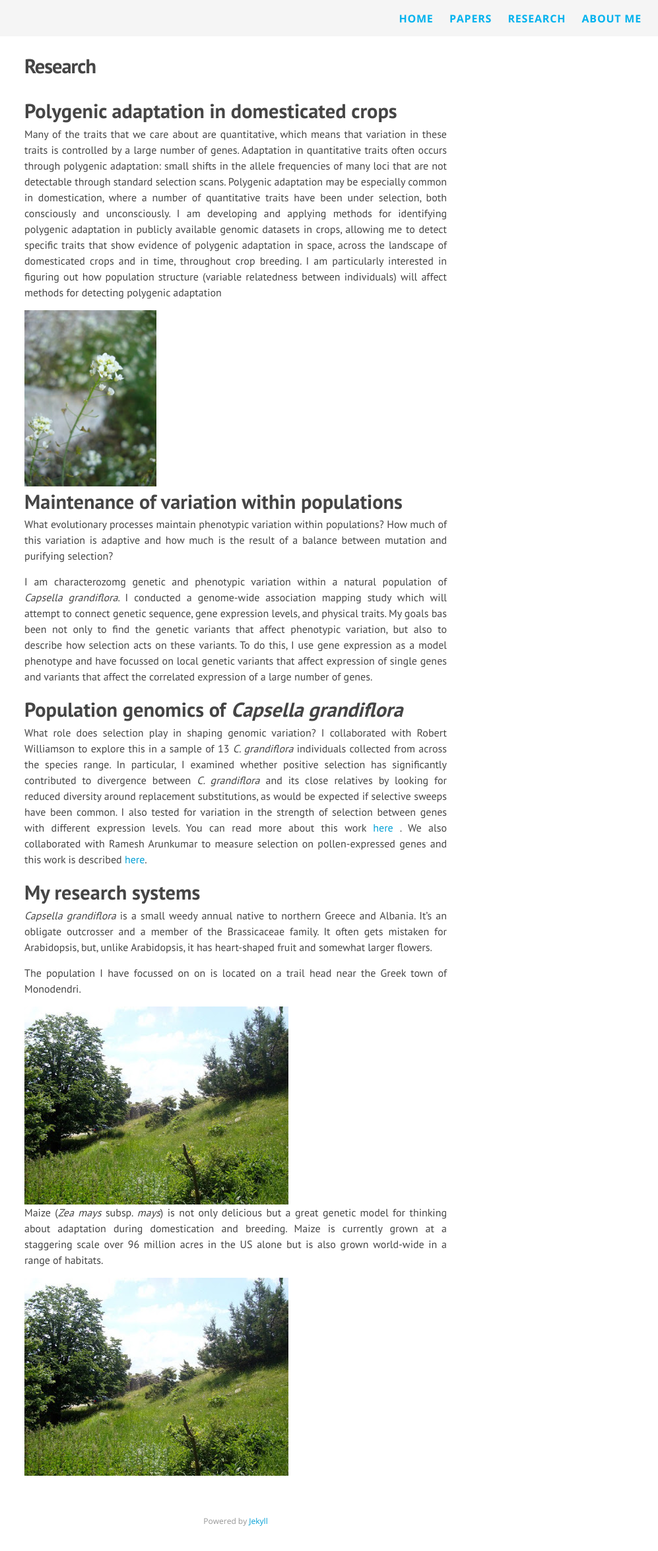
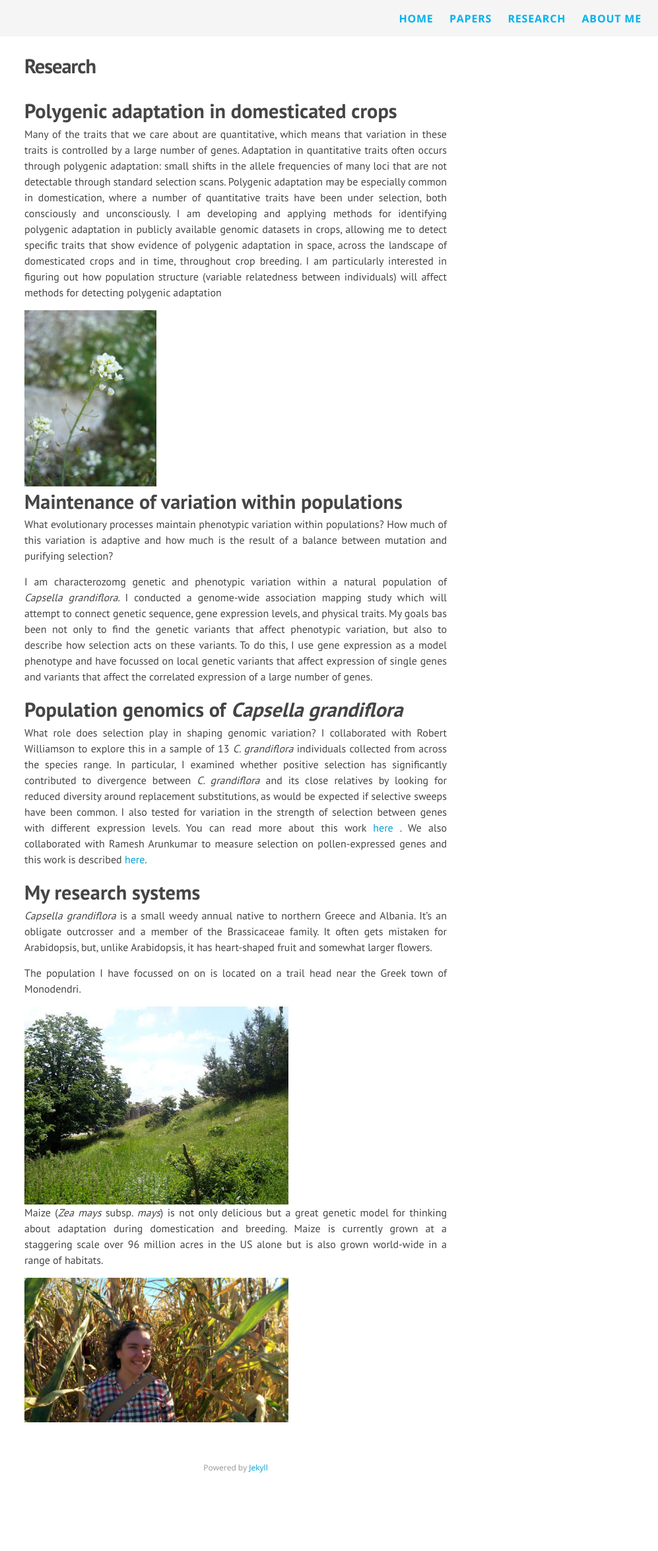
Before and after one commit to emjosephs/emjosephs.github.io, a Jekyll site: the page built from Research.md, in a window 1280 px wide. Shown: the whole page at 66% size, without its empty margins (283-1280 px from the left). Built offline with Jekyll 4.4.1, drawn with Linux system fonts in a browser that asks for light colours; nearby versions of some CDN libraries; after the commit the page ends 2269 px from its top, so only the background shows below that.

Commit message:
corn photo

```diff
--- a/Research.md
+++ b/Research.md
@@ -37,5 +37,5 @@ The population I have focussed on on is located on a trail head near the Greek t
 Maize (*Zea mays* subsp. *mays*) is not only delicious but a great genetic model for thinking about adaptation during domestication and breeding. Maize is currently grown at a staggering scale over 96 million acres in the US alone but is also grown world-wide in a range of habitats.
 
 <div style="float: center; padding-right: 15px">
-    <a href="http://emjosephs.github.io/img/cornyem.jpg"><img src="/img/esp.jpg" alt="Corn" title="Corny" width="400" border="0" onClick="_gaq.push(['_trackEvent', 'IMGs', 'Image', 'esp']);"></a>
+    <a href="http://emjosephs.github.io/img/cornyem.jpg"><img src="/img/cornyem.jpg" alt="Corn" title="Corny" width="400" border="0" onClick="_gaq.push(['_trackEvent', 'IMGs', 'Image', 'esp']);"></a>
 </div>
```
